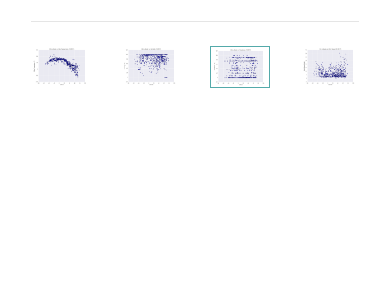
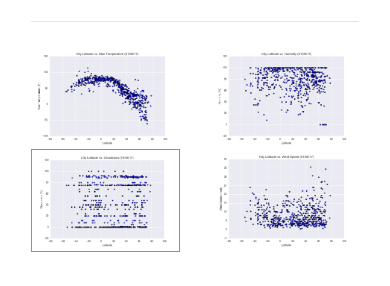
Before and after one commit to nicolefejfar/Web-Design-Challenge, a plain HTML site: page Visualizations/cloudiness.html in a window 390 px wide. Shown: the part 670-956 px from the top of the page. Before the commit the page ends 844 px from the top, so only its background shows below. Drawn offline with nearby package versions, Linux system fonts and the light colour scheme.

Commit message:
final commit

```diff
--- a/Visualizations/cloudiness.html
+++ b/Visualizations/cloudiness.html
@@ -54,16 +54,16 @@
           <h2>Visualizations</h2>
           <hr class="my-4">
         <div class="row">
-          <div class="col-lg-6 col 3">
+          <div class="col-6">
             <a href="temperature.html"><img class="img-fluid" alt="Temperature Plot" src="../Assets/temp.png"></a>
           </div>
-          <div class="col-lg-6 col 3">
+          <div class="col-6">
             <a href="humidity.html"><img class="img-fluid" alt="Humidity Plot" src="../Assets/humid.png"></a>
           </div>
-          <div class="col-lg-6 col 3">
+          <div class="col-6">
             <a href="cloudiness.html"><img class="img-fluid active" alt="Cloudiness Plot" src="../Assets/cloud.png"></a>
           </div>
-          <div class="col-lg-6 col 3">
+          <div class="col-6">
             <a href="wind_speed.html"><img class="img-fluid" alt="Wind Speed Plot" src="../Assets/wind.png"></a>
           </div>
         </div>
```
Also changed, not shown: Visualizations/humidity.html (+4 -4 lines), Visualizations/temperature.html (+4 -4 lines), Visualizations/wind_speed.html (+4 -4 lines), comparison.html (+4 -4 lines), index.html (+3 -2 lines).
